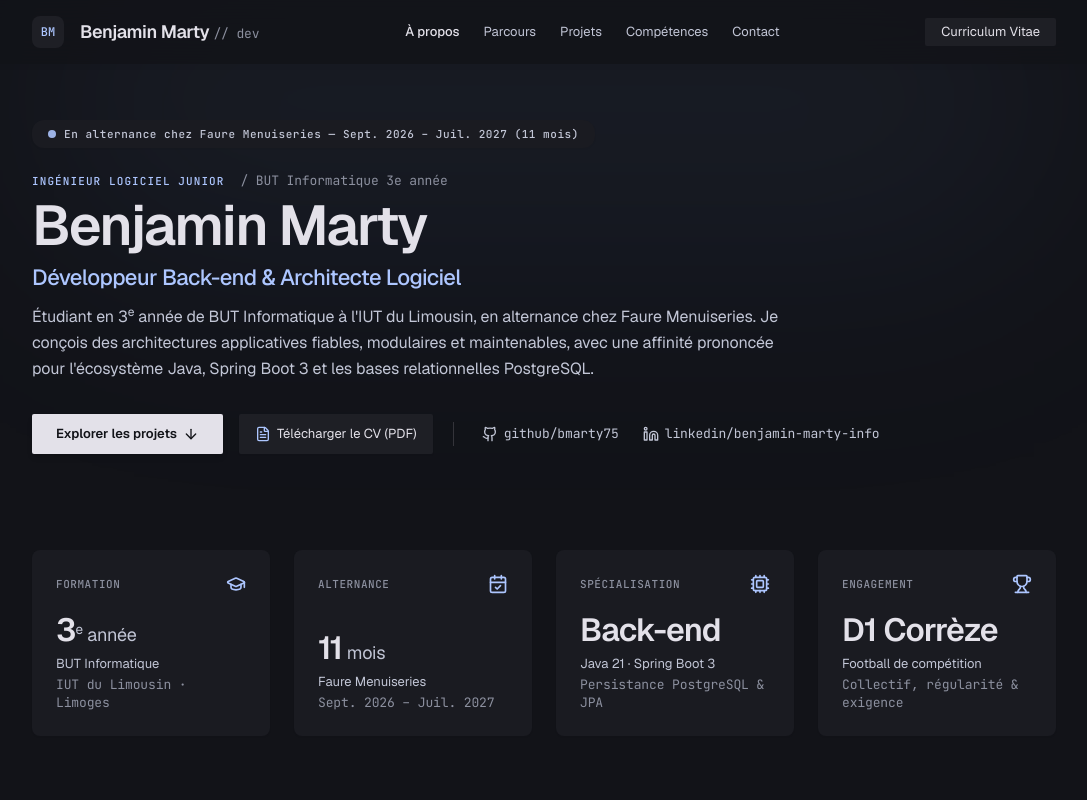
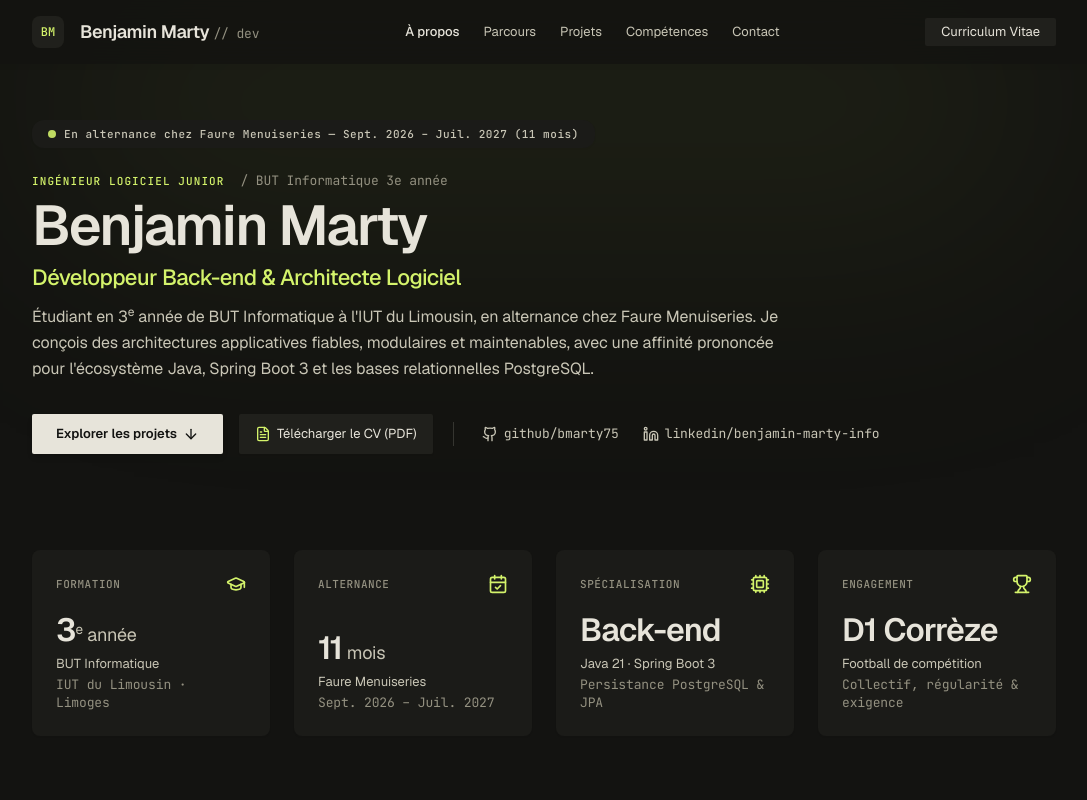
Before and after one commit to bmarty75/portfolio, a React (Vite) app: page / in a window 1280 px wide. Shown: the top 800 px of the page, without its empty margins (96-1183 px from the left). Built offline with nearby package versions, Linux system fonts and the light colour scheme.

Commit message:
Nouvelle palette chartreuse sur graphite chaud

```diff
--- a/index.html
+++ b/index.html
@@ -5,7 +5,7 @@
   <meta charset="UTF-8" />
   <link rel="icon" type="image/svg+xml" href="/favicon.svg" />
   <meta name="viewport" content="width=device-width, initial-scale=1.0" />
-  <meta name="theme-color" content="#121318" />
+  <meta name="theme-color" content="#131311" />
   <meta name="description"
     content="Benjamin Marty — Développeur back-end. Étudiant en 3e année de BUT Informatique à l'IUT du Limousin, en alternance chez Faure Menuiseries. Java 21, Spring Boot 3, PostgreSQL, Docker." />
   <meta property="og:title" content="Benjamin Marty — Développeur Back-end" />
--- a/src/components/ui.tsx
+++ b/src/components/ui.tsx
@@ -78,8 +78,8 @@ const luminance = (hex: string) => {
   return 0.2126 * r + 0.7152 * g + 0.0722 * b;
 };
 
-/** Les marques trop sombres pour le fond (#1a1b21) prennent la couleur du texte. */
-const SURFACE_LUMINANCE = luminance('1a1b21');
+/** Les marques trop sombres pour le fond (#1b1b18) prennent la couleur du texte. */
+const SURFACE_LUMINANCE = luminance('1b1b18');
 const readableBrandColor = (hex: string) =>
   (luminance(hex) + 0.05) / (SURFACE_LUMINANCE + 0.05) >= 3 ? `#${hex}` : 'currentColor';
 
--- a/src/index.css
+++ b/src/index.css
@@ -29,9 +29,9 @@
 
 /* ── Barre de défilement ──────────────────────────────────────────────── */
 ::-webkit-scrollbar { width: 8px; }
-::-webkit-scrollbar-track { background: #0d0e13; }
-::-webkit-scrollbar-thumb { background: #292a2f; border-radius: 9999px; }
-::-webkit-scrollbar-thumb:hover { background: #424754; }
+::-webkit-scrollbar-track { background: #0e0e0c; }
+::-webkit-scrollbar-thumb { background: #2a2a25; border-radius: 9999px; }
+::-webkit-scrollbar-thumb:hover { background: #48473e; }
 
 /* ── Révélation au scroll ─────────────────────────────────────────────── */
 /* Les cartes montent et se redressent en entrant dans l'écran. */
--- a/tailwind.config.js
+++ b/tailwind.config.js
@@ -4,23 +4,23 @@ export default {
   darkMode: 'class',
   theme: {
     extend: {
-      /* Palette Material 3 sombre de la maquette, réduite aux rôles utilisés. */
+      /* Palette sombre « phosphore » : graphite chaud et accent chartreuse. */
       colors: {
-        surface: '#121318',
-        'surface-container-lowest': '#0d0e13',
-        'surface-container-low': '#1a1b21',
-        'surface-container': '#1e1f25',
-        'surface-container-high': '#292a2f',
-        'surface-container-highest': '#34343a',
-        'surface-variant': '#34343a',
-        primary: '#adc6ff',
-        'primary-container': '#4d8eff',
-        'on-primary': '#002e6a',
-        'on-primary-container': '#00285d',
-        'on-surface': '#e3e1e9',
-        'on-surface-variant': '#c2c6d6',
-        outline: '#8c909f',
-        'outline-variant': '#424754',
+        surface: '#131311',
+        'surface-container-lowest': '#0e0e0c',
+        'surface-container-low': '#1b1b18',
+        'surface-container': '#20201c',
+        'surface-container-high': '#2a2a25',
+        'surface-container-highest': '#353530',
+        'surface-variant': '#353530',
+        primary: '#d4f36b',
+        'primary-container': '#9cc22e',
+        'on-primary': '#283500',
+        'on-primary-container': '#1c2600',
+        'on-surface': '#e7e4da',
+        'on-surface-variant': '#c9c6b6',
+        outline: '#949181',
+        'outline-variant': '#48473e',
       },
       fontFamily: {
         sans: ['Geist', 'system-ui', 'sans-serif'],
```
Also changed, not shown: public/favicon.svg.
